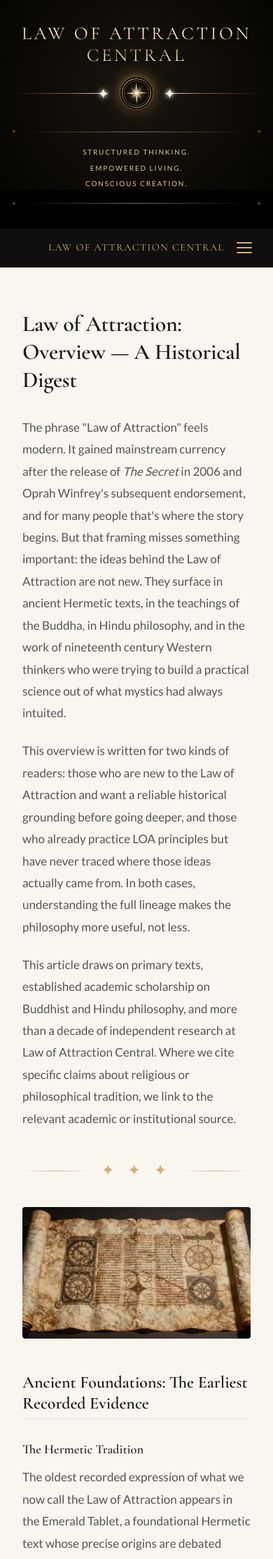
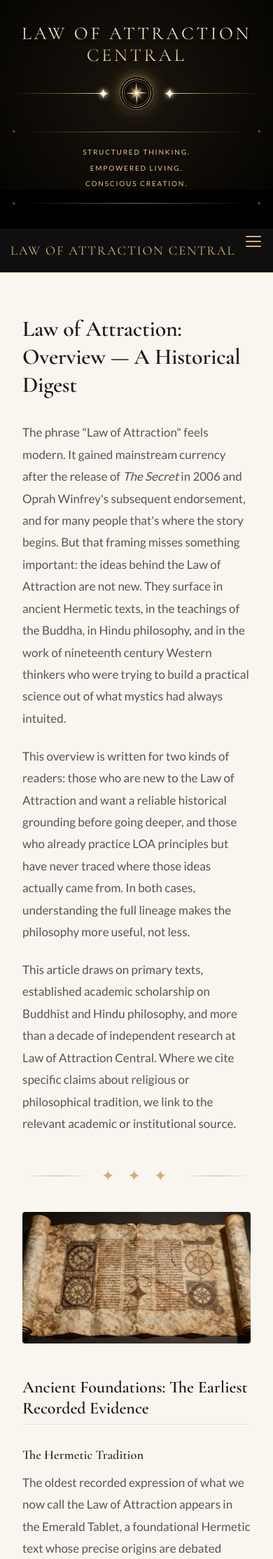
Before and after one commit to LOAC-Central/loacentral, a Jekyll site: the page built from index.html, in a window 390 px wide. Shown: the top 2228 px of the page at 70% size. Built offline with Jekyll 4.4.1, drawn with Linux system fonts in a browser that asks for light colours.

Commit message:
Update header.html

```diff
--- a/_includes/header.html
+++ b/_includes/header.html
@@ -542,3 +542,32 @@
   </ul>
 
 </nav>
+<style>
+@media (max-width: 600px) {
+    /* 1. Force the inner nav container to split items edge-to-edge */
+    .nav-inner {
+        display: flex !important;
+        justify-content: space-between !important;
+        align-items: center !important;
+        width: 100% !important;
+        padding-left: 15px !important;
+        padding-right: 15px !important;
+        box-sizing: border-box !important;
+    }
+
+    /* 2. Lock the brand name to the left margin and prevent wrapping */
+    .nav-brand {
+        text-align: left !important;
+        white-space: nowrap !important;
+        font-size: 1.15rem !important; /* Perfect scaling for mobile screens */
+    }
+
+    /* 3. Lock the hamburger label to the right wall and fix positioning overrides */
+    .nav-toggle-label {
+        margin-right: 0 !important;
+        position: static !important; /* Disables any absolute positioning overlaps */
+        display: flex !important;
+        align-items: center !important;
+    }
+}
+</style>
```
